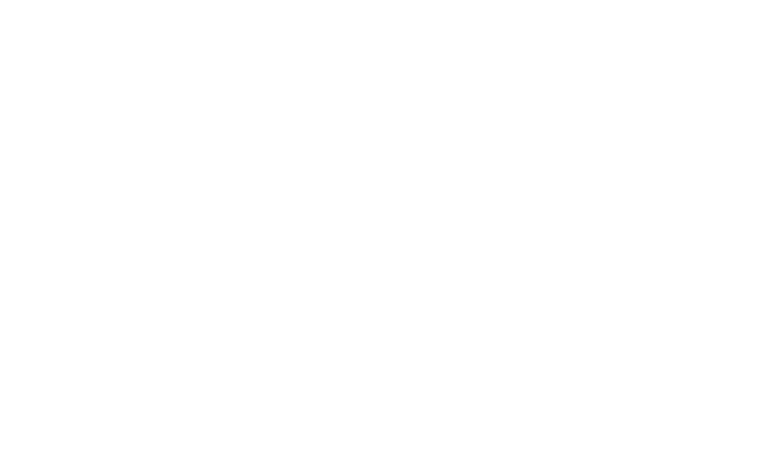
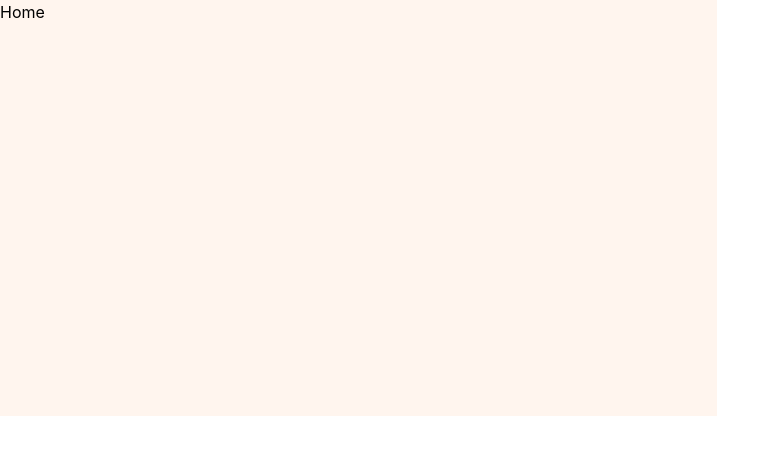
Before and after one commit to baguscodestudio/watersupplymanagement-customer, a React (Vite) app: page / in a window 1280 px wide. Before the commit this address had no page. Shown: the top 454 px of the page, without its empty margins (0-780 px from the left). Built offline with nearby package versions, Linux system fonts and the light colour scheme.

Commit message:
test
practice

```diff
--- a/src/App.tsx
+++ b/src/App.tsx
@@ -5,6 +5,7 @@
 
 import { Chart, registerables } from "chart.js";
 import UserType from "./type/User";
+import Home from "./pages/Home";
 Chart.register(...registerables);
 
 const userObj = {
@@ -45,10 +46,8 @@
       <Router>
         <UserContext.Provider value={{ user, setUser }}>
           <Routes>
-            {/* <Route path="/" element={<Login />} />
-            <Route element={<ProtectedRoutes />}>
-              <Route path="/dashboard" element={<Dashboard />} />
-            </Route> */}
+            <Route path="/" element={<Home />} />
+
           </Routes>
         </UserContext.Provider>
       </Router>
--- /dev/null
+++ b/src/pages/Home.tsx
@@ -0,0 +1,9 @@
+import React from 'react'
+
+const Home = () => {
+  return (
+    <div className='w-[56vw] h-[52vh] bg-[#FFF5EE]' >Home</div>
+  )
+}
+
+export default Home
```
